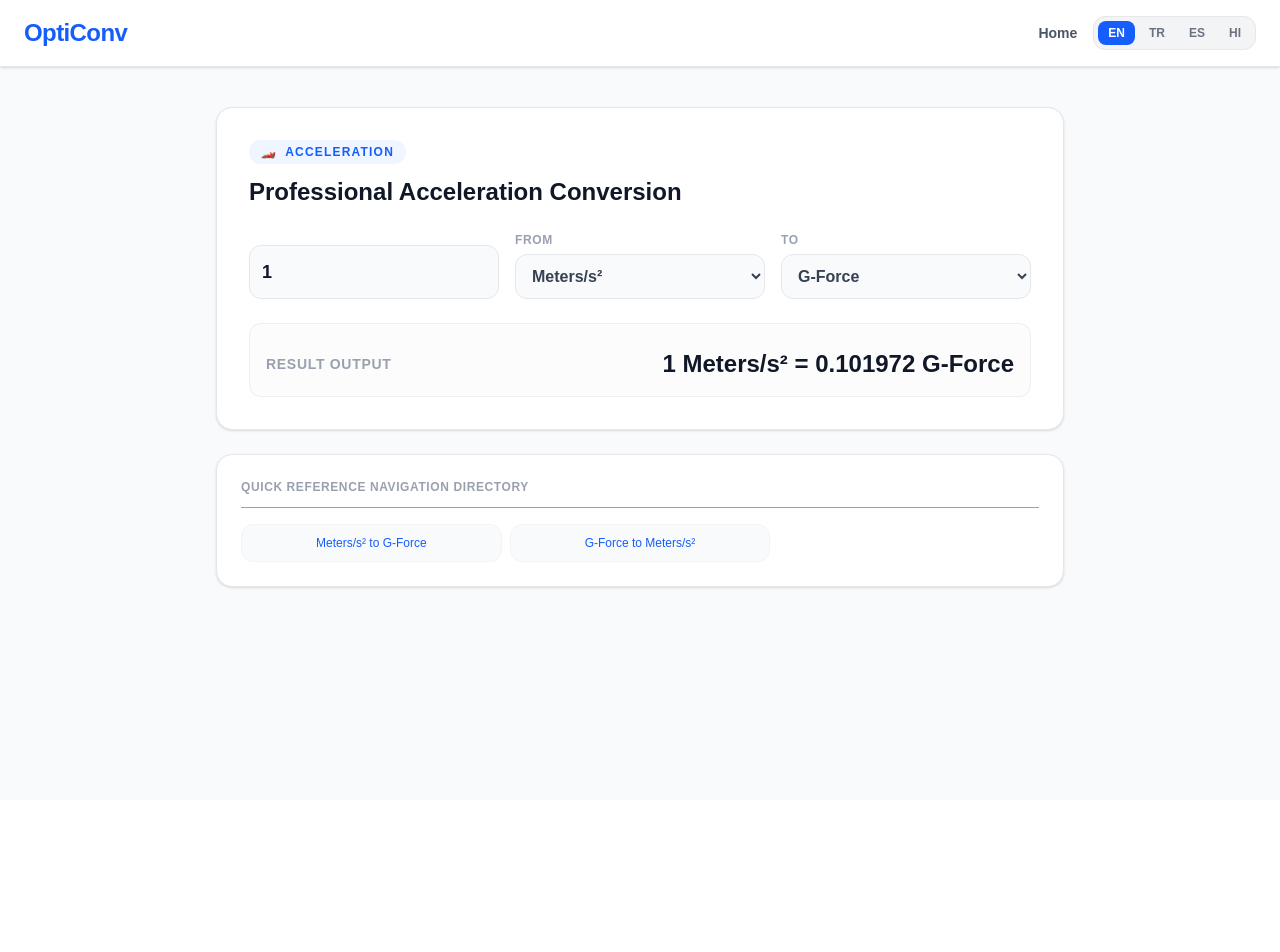
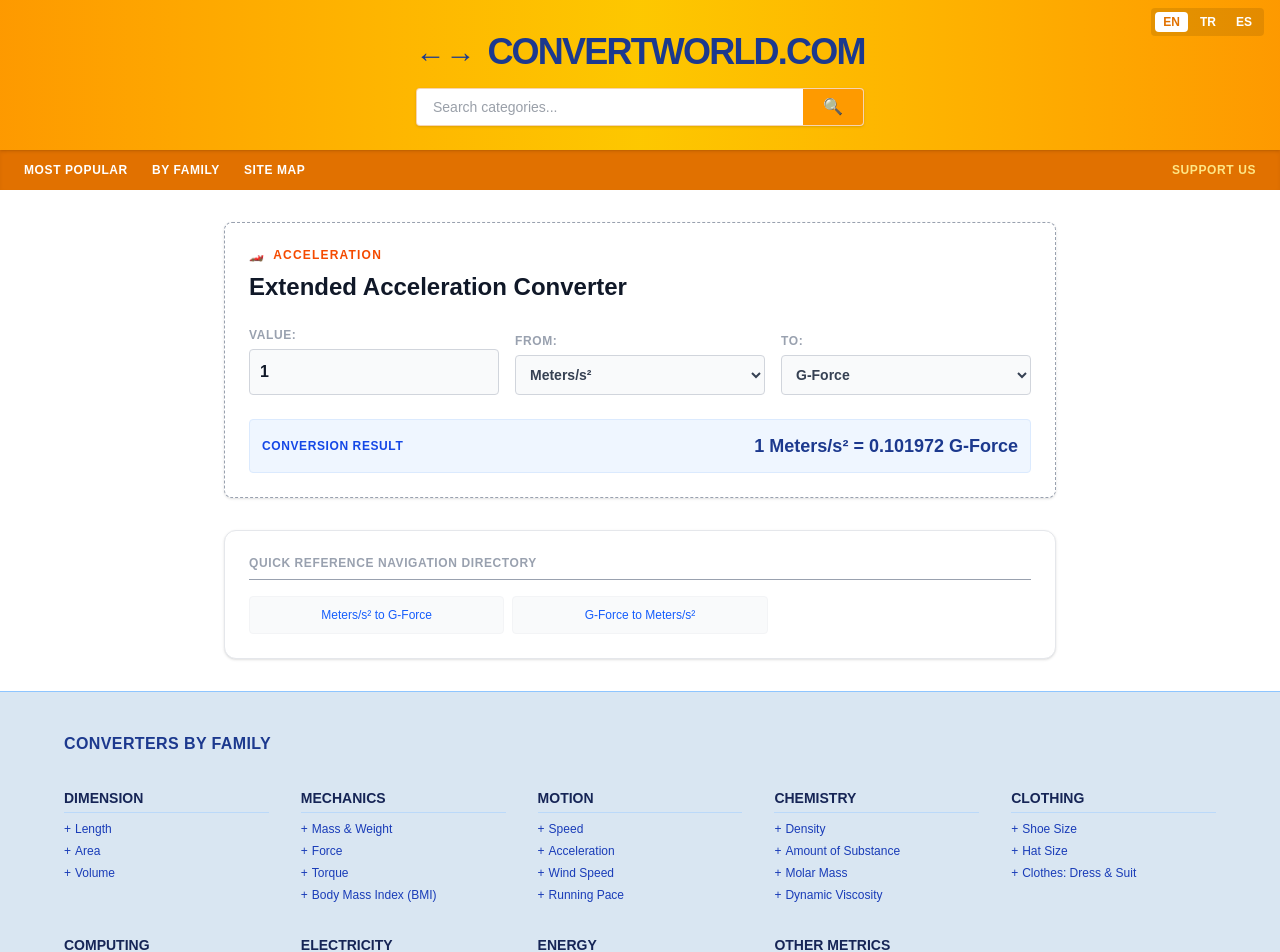
Before and after one commit to clkltf/opticonv, a Next.js app: page /convert/acceleration in a window 1280 px wide. Shown: the top 952 px of the page. Before the commit the page ends 800 px from the top, so only its background shows below. Built offline with nearby package versions, Linux system fonts and the light colour scheme.

Commit message:
Update page.tsx

```diff
--- a/app/convert/[category]/page.tsx
+++ b/app/convert/[category]/page.tsx
@@ -1,86 +1,103 @@
 'use client';
 import { useState, use } from 'react';
-import { categories, translations, convert } from '../../../lib/units';
+import { families, categories, convert, translations } from '../../../lib/units';
 import Link from 'next/link';
 
 export default function CategoryPage({ params }: { params: Promise<{ category: string }> }) {
   const { category } = use(params);
   const [lang, setLang] = useState('en');
-  const [val, setVal] = useState(1);
+  const t = translations[lang] || translations['en'];
 
   const cat = categories[category];
   if (!cat) {
-    return <div className="p-10 text-center text-gray-500">Tool not found.</div>;
+    return <div className="p-10 text-center text-gray-500">Converter tool not found.</div>;
   }
 
-  const unitKeys = Object.keys(cat.units);
+  const unitKeys = Object.keys(cat.units || {});
+  const [val, setVal] = useState(1);
   const [fromUnit, setFromUnit] = useState(unitKeys[0]);
   const [toUnit, setToUnit] = useState(unitKeys[1] || unitKeys[0]);
 
-  const t = translations[lang];
   const result = convert(val, fromUnit, toUnit, category);
 
   return (
-    <div className="min-h-screen bg-gray-50 text-gray-800 font-sans flex flex-col">
-      <nav className="bg-white border-b border-gray-200 px-6 py-4 flex justify-between items-center shadow-sm">
-        <Link href="/" className="text-2xl font-black text-blue-600 tracking-tight">OptiConv</Link>
-        <div className="flex gap-4 text-sm font-medium text-gray-600 items-center">
-          <Link href="/" className="hover:text-blue-600 font-bold">{t.home}</Link>
-          <div className="flex gap-1 bg-gray-100 p-1 rounded-xl border border-gray-200">
-            {['en', 'tr', 'es', 'hi'].map((l) => (
-              <button key={l} onClick={() => setLang(l)} className={`px-2.5 py-1 rounded-lg text-xs font-bold uppercase ${lang === l ? 'bg-blue-600 text-white' : 'text-gray-500'}`}>
-                {l}
-              </button>
-            ))}
-          </div>
+    <div className="min-h-screen bg-white text-gray-800 font-sans flex flex-col">
+
+      {/* SARI/ALTIN ÜST BANNER */}
+      <header className="bg-gradient-to-r from-amber-500 via-yellow-400 to-amber-500 pt-8 pb-6 px-4 text-center relative shadow-sm">
+        <div className="absolute top-2 right-4 flex gap-1 bg-black/10 p-1 rounded">
+          {['en', 'tr', 'es'].map((l) => (
+            <button key={l} onClick={() => setLang(l)} className={`px-2 py-0.5 text-xs font-bold uppercase rounded ${lang === l ? 'bg-white text-amber-600' : 'text-white hover:bg-white/20'}`}>
+              {l}
+            </button>
+          ))}
         </div>
+
+        <div className="flex items-center justify-center gap-3 mb-4">
+          <span className="text-blue-900 text-3xl font-extrabold">&larr;&rarr;</span>
+          <Link href="/" className="text-blue-900 text-3xl md:text-4xl font-black tracking-tighter hover:opacity-90">CONVERTWORLD.COM</Link>
+        </div>
+
+        <div className="max-w-md mx-auto flex bg-white rounded shadow-sm border border-amber-600/30 overflow-hidden">
+          <input type="text" placeholder={t.searchPlaceholder} className="w-full px-4 py-2 text-sm outline-none text-gray-700"/>
+          <button className="bg-amber-500 hover:bg-amber-600 px-5 text-white font-bold">🔍</button>
+        </div>
+      </header>
+
+      {/* NAV BAR */}
+      <nav className="bg-amber-600 text-white text-xs font-bold uppercase tracking-wider px-6 py-3 flex gap-6 shadow-inner overflow-x-auto whitespace-nowrap">
+        <Link href="/" className="hover:underline">Most Popular</Link>
+        <Link href="/" className="hover:underline">By Family</Link>
+        <a href="/sitemap.xml" className="hover:underline">Site Map</a>
+        <span className="ml-auto text-amber-200 hover:text-white cursor-pointer">Support Us</span>
       </nav>
 
-      <div className="max-w-4xl w-full mx-auto p-4 md:p-6 space-y-6 flex-1 mt-4">
-        <div className="bg-white border border-gray-200 rounded-2xl p-6 md:p-8 shadow-sm">
-          <div className="flex items-center gap-2 text-xs font-bold text-blue-600 uppercase tracking-widest bg-blue-50 px-3 py-1 rounded-full w-fit">
-            <span>{cat.icon}</span> <span>{cat.name[lang]}</span>
+      {/* AYRILMIŞ ÖZEL ARAÇ PANELİ */}
+      <main className="max-w-4xl w-full mx-auto p-4 md:p-8 flex-1">
+        <div className="bg-white border border-dashed border-gray-400 rounded-lg p-6 shadow-sm">
+          <div className="flex items-center gap-2 text-xs font-bold text-orange-600 uppercase tracking-widest mb-2">
+            <span>{cat.icon}</span> <span>{cat.name[lang] || cat.name['en']}</span>
           </div>
-          <h1 className="text-2xl font-extrabold text-gray-900 mt-3 mb-6">Professional {cat.name[lang]} Conversion</h1>
+          <h1 className="text-2xl font-black text-gray-900 mb-6">Extended {cat.name[lang] || cat.name['en']} Converter</h1>
 
-          <div className="grid grid-cols-1 md:grid-cols-3 gap-4 items-end">
-            <div className="md:col-span-1">
-              <label className="block text-xs uppercase font-bold text-gray-400 mb-1.5 tracking-wider">{t.inputLabel}</label>
+          <div className="grid grid-cols-1 sm:grid-cols-3 gap-4 items-end">
+            <div>
+              <label className="block text-xs uppercase font-bold text-gray-400 mb-1.5 tracking-wider">Value:</label>
               <input
                 type="number"
-                className="w-full bg-gray-50 text-gray-900 text-lg p-3 rounded-xl border border-gray-200 focus:border-blue-500 outline-none transition-all font-mono font-bold"
+                className="w-full bg-gray-50 text-gray-900 text-base p-2.5 rounded border border-gray-300 outline-none focus:border-amber-500 font-mono font-bold"
                 value={val}
                 onChange={(e) => setVal(Number(e.target.value))}
               />
             </div>
 
-            <div className="md:col-span-1">
-              <label className="block text-xs uppercase font-bold text-gray-400 mb-1.5 tracking-wider">From</label>
-              <select className="w-full bg-gray-50 border border-gray-200 p-3 rounded-xl font-semibold text-gray-700 cursor-pointer" value={fromUnit} onChange={(e) => setFromUnit(e.target.value)}>
-                {unitKeys.map(k => <option key={k} value={k}>{cat.units[k].name[lang]}</option>)}
+            <div>
+              <label className="block text-xs uppercase font-bold text-gray-400 mb-1.5 tracking-wider">From:</label>
+              <select className="w-full bg-gray-50 border border-gray-300 p-2.5 rounded font-semibold text-gray-700 text-sm cursor-pointer outline-none" value={fromUnit} onChange={(e) => setFromUnit(e.target.value)}>
+                {unitKeys.map(k => <option key={k} value={k}>{cat.units[k].name[lang] || cat.units[k].name['en'] || k}</option>)}
               </select>
             </div>
 
-            <div className="md:col-span-1">
-              <label className="block text-xs uppercase font-bold text-gray-400 mb-1.5 tracking-wider">To</label>
-              <select className="w-full bg-gray-50 border border-gray-200 p-3 rounded-xl font-semibold text-gray-700 cursor-pointer" value={toUnit} onChange={(e) => setToUnit(e.target.value)}>
-                {unitKeys.map(k => <option key={k} value={k}>{cat.units[k].name[lang]}</option>)}
+            <div>
+              <label className="block text-xs uppercase font-bold text-gray-400 mb-1.5 tracking-wider">To:</label>
+              <select className="w-full bg-gray-50 border border-gray-300 p-2.5 rounded font-semibold text-gray-700 text-sm cursor-pointer outline-none" value={toUnit} onChange={(e) => setToUnit(e.target.value)}>
+                {unitKeys.map(k => <option key={k} value={k}>{cat.units[k].name[lang] || cat.units[k].name['en'] || k}</option>)}
               </select>
             </div>
           </div>
 
-          {/* SADE, ZARİF İNLİNE SONUÇ ALANI */}
-          <div className="mt-6 border-t border-gray-100 pt-6 flex flex-col sm:flex-row items-center justify-between bg-gray-50/50 p-4 rounded-xl border border-gray-200/60">
-            <span className="text-sm font-bold text-gray-400 uppercase tracking-wider mb-1 sm:mb-0">Result Output</span>
-            <div className="text-xl md:text-2xl font-black text-gray-900 font-mono">
-              {val} {cat.units[fromUnit].name[lang]} = {result.toLocaleString(lang, { minimumFractionDigits: 2, maximumFractionDigits: 6 })} {cat.units[toUnit].name[lang]}
+          {/* SADE VE ZARİF CONVERTWORLD SONUÇ ŞERİDİ */}
+          <div className="mt-6 bg-blue-50 border border-blue-100 p-3 flex flex-col sm:flex-row items-center justify-between rounded text-blue-900 font-medium">
+            <span className="text-xs font-bold uppercase tracking-wider text-blue-700">Conversion Result</span>
+            <div className="text-lg font-black font-mono mt-1 sm:mt-0">
+              {val} {cat.units[fromUnit]?.name[lang] || fromUnit} = {result.toLocaleString(lang, { minimumFractionDigits: 2, maximumFractionDigits: 6 })} {cat.units[toUnit]?.name[lang] || toUnit}
             </div>
           </div>
         </div>
 
-        {/* Kurumsal Rehber Dizini */}
-        <div className="bg-white border border-gray-200 rounded-2xl p-6 shadow-sm">
-          <h3 className="text-xs font-bold uppercase tracking-wider text-gray-400 border-b pb-3 mb-4">
+        {/* HIZLI GEÇİŞ DİZİNİ (PROGRAMMATİK SEO İÇİN) */}
+        <div className="bg-white border border-gray-200 rounded-xl p-6 shadow-sm mt-8">
+          <h3 className="text-xs font-bold uppercase tracking-wider text-gray-400 border-b pb-2 mb-4">
             Quick Reference Navigation Directory
           </h3>
           <div className="grid grid-cols-1 sm:grid-cols-2 md:grid-cols-3 gap-2">
@@ -91,16 +108,46 @@
                   <Link
                     key={`${from}-${to}`}
                     href={`/convert/${category}/${from}-to-${to}`}
-                    className="text-xs text-blue-600 hover:text-blue-800 bg-gray-50 p-2.5 rounded-xl border border-gray-100 transition text-center font-medium block truncate"
+                    className="text-xs text-blue-600 hover:text-blue-800 bg-gray-50 hover:bg-blue-100/50 p-2.5 rounded border border-gray-100 transition text-center font-medium block truncate"
                   >
-                    {cat.units[from].name[lang]} to {cat.units[to].name[lang]}
+                    {cat.units[from]?.name[lang] || from} to {cat.units[to]?.name[lang] || to}
                   </Link>
                 );
               })
             )}
           </div>
         </div>
-      </div>
+      </main>
+
+      {/* DİNAMİK AİLE FOOTER ALANI */}
+      <section className="bg-[#d9e6f2] border-t border-blue-300 p-6 md:p-10">
+        <div className="max-w-6xl w-full mx-auto">
+          <h3 className="text-md font-black text-blue-900 uppercase tracking-wide mb-8">{t.byFamily}</h3>
+          <div className="grid grid-cols-2 sm:grid-cols-3 md:grid-cols-4 lg:grid-cols-5 gap-8 text-xs text-blue-800 font-medium">
+            {Object.keys(families).map((famKey) => {
+              const family = families[famKey];
+              return (
+                <div key={famKey} className="space-y-2">
+                  <h4 className="font-bold text-blue-950 text-sm border-b border-blue-300/40 pb-1 uppercase">{family.name[lang] || family.name['en']}</h4>
+                  <ul className="space-y-1.5">
+                    {Object.keys(family.categories).map((cKey) => (
+                      <li key={cKey}>
+                        <Link href={`/convert/${cKey}`} className="hover:underline flex items-center gap-1">
+                          <span>+</span> <span>{family.categories[cKey].name[lang] || family.categories[cKey].name['en']}</span>
+                        </Link>
+                      </li>
+                    ))}
+                  </ul>
+                </div>
+              );
+            })}
+          </div>
+        </div>
+      </section>
+
+      <footer className="bg-[#c2d6e8] py-4 text-center text-xs text-blue-950 font-semibold border-t border-blue-300/50">
+        &copy; 2005-2026 Convertworld.com | Powered by OptiConv Framework.
+      </footer>
     </div>
   );
 }
```
